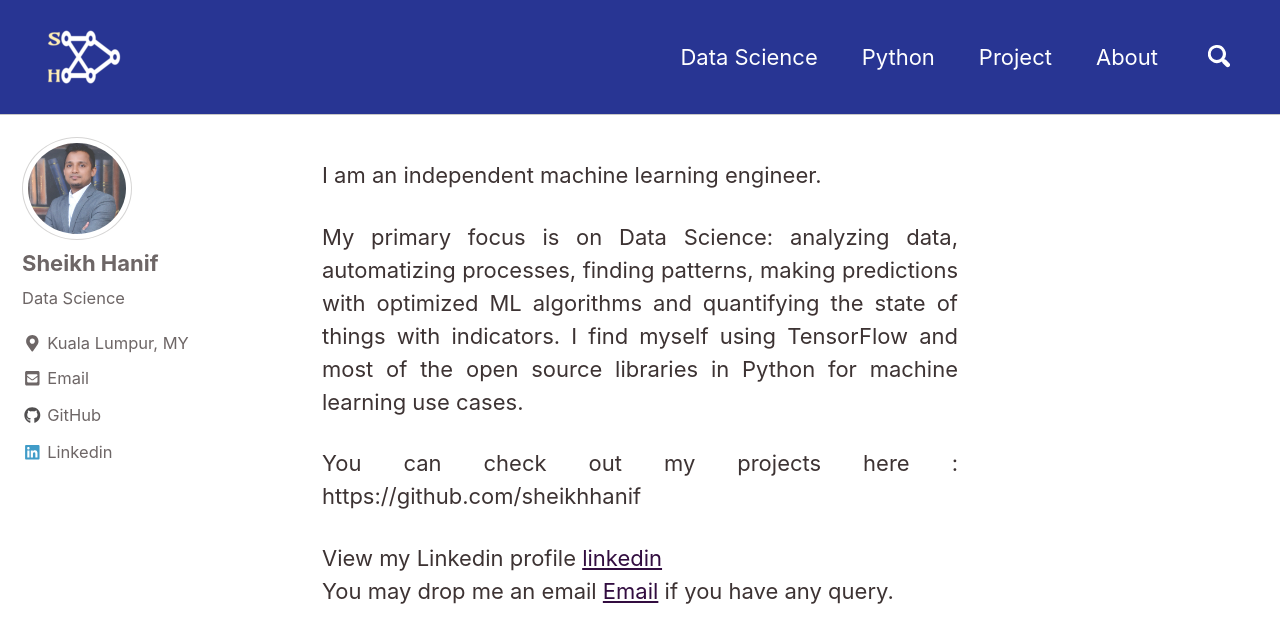
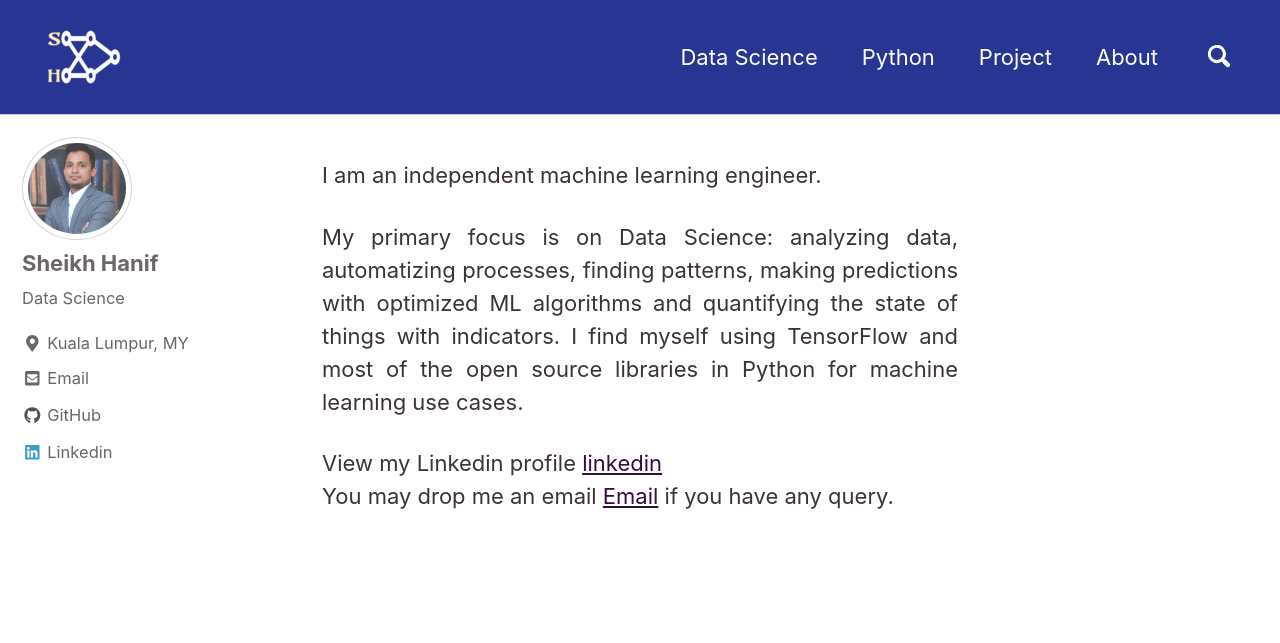
Before and after one commit to sheikhhanif/sheikhhanif.github.io, a Jekyll site: the page built from _pages/about.md, in a window 1280 px wide and 900 px high. Shown: the top 643 px of the window. Built offline with Jekyll 4.4.1, drawn with Linux system fonts in a browser that asks for light colours; cached includes are drawn as plain includes; nearby versions of some CDN libraries; comment, search, counter and statistics services are not loaded.

Commit message:
'about updated'

```diff
--- a/_pages/about.md
+++ b/_pages/about.md
@@ -8,7 +8,6 @@ I am an independent machine learning engineer.
 
 My primary focus is on Data Science: analyzing data, automatizing processes, finding patterns, making predictions with optimized ML algorithms and quantifying the state of things with indicators. I find myself using TensorFlow and most of the open source libraries in Python for machine learning use cases.
 
-You can check out my projects here : https://github.com/sheikhhanif
 
 View my Linkedin profile [linkedin](https://www.linkedin.com/in/sheikhhanif/)
 You may drop me an email [Email](mailto: sheikhhanifhossain@gmail.com) if you have any query.
```
